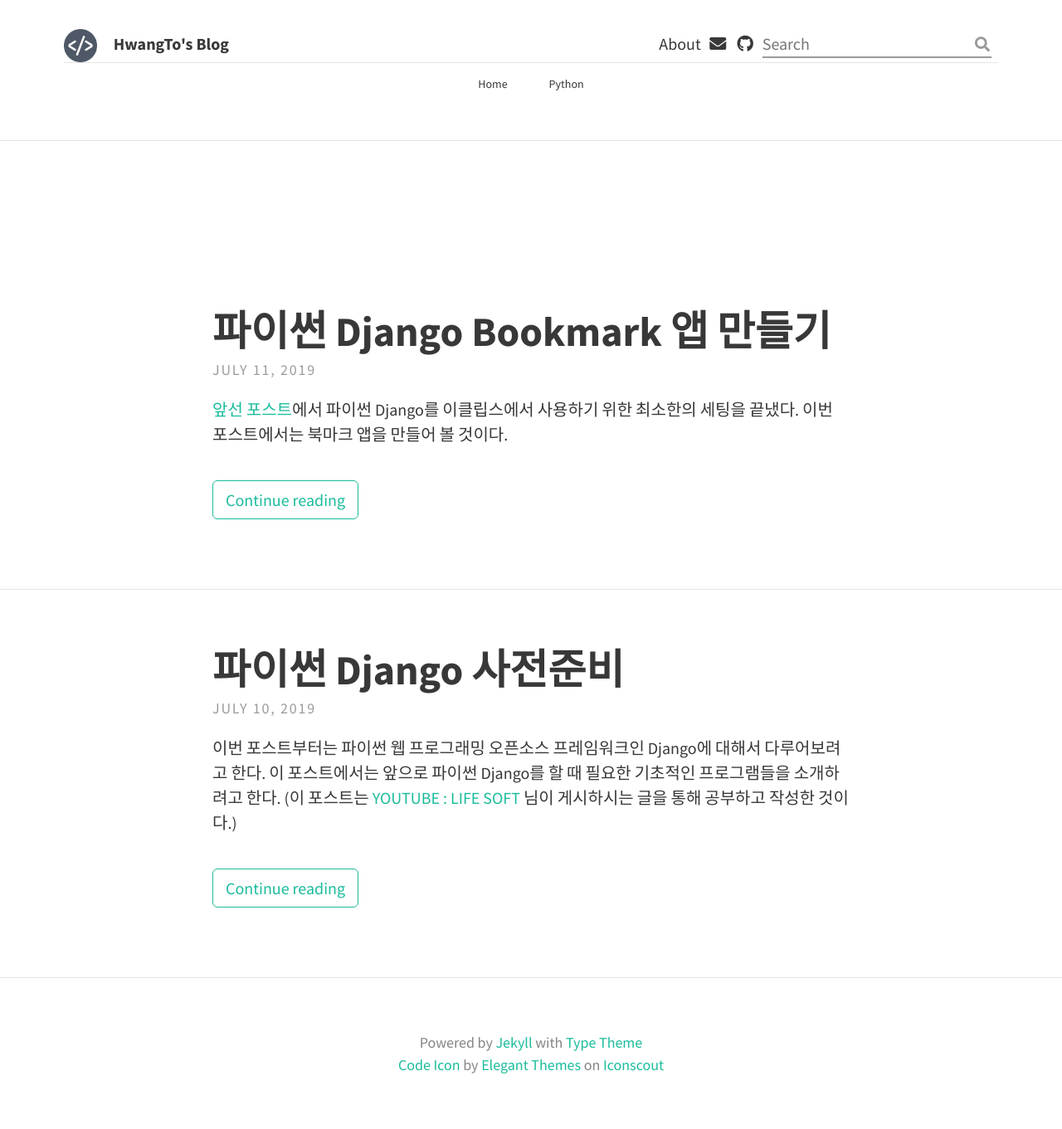
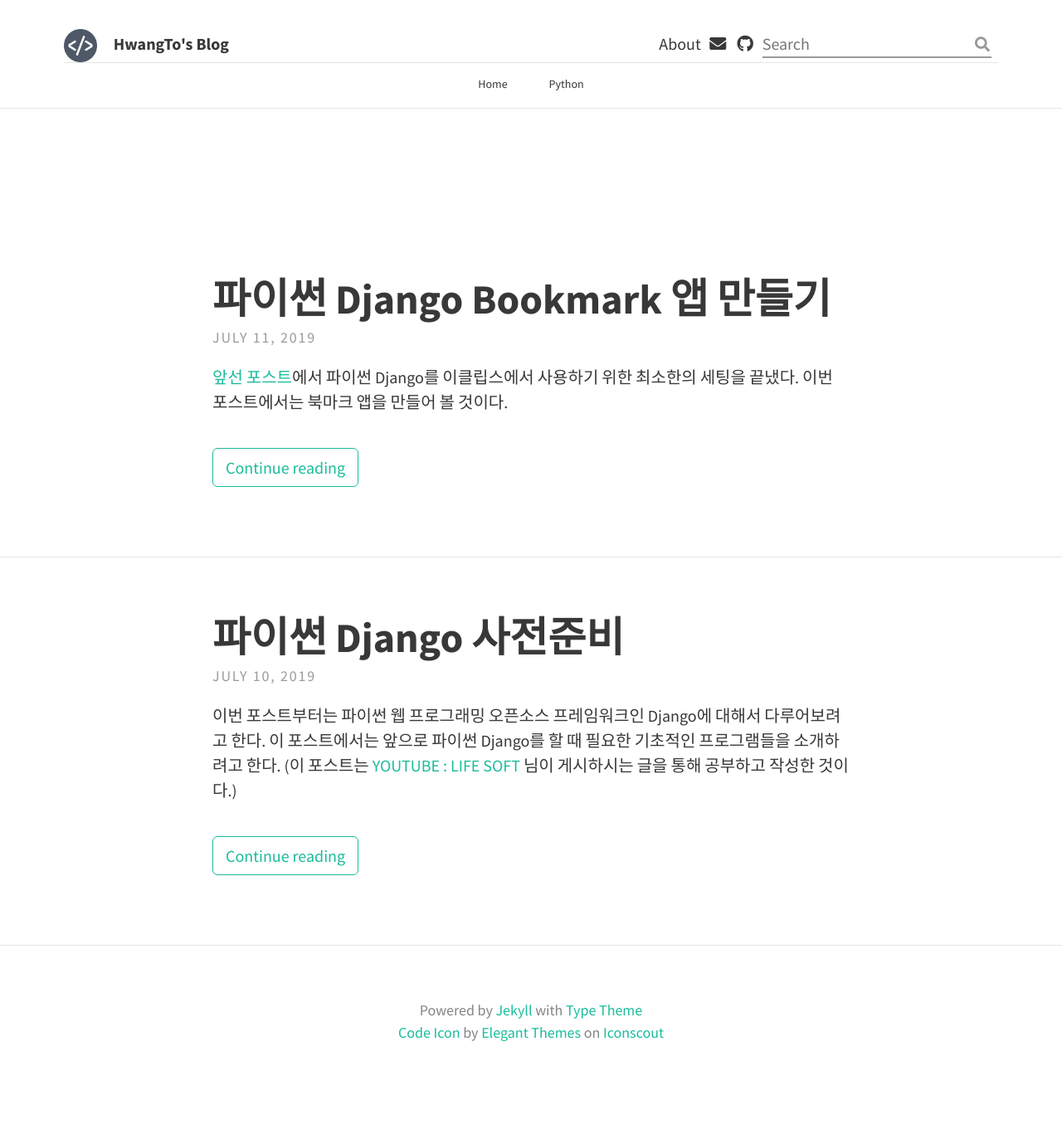
Before and after one commit to HwangToLee/HwangToLee.github.io, a Jekyll site: the page built from index.html, in a window 1280 px wide. Shown: the whole page at 83% size. Built offline with Jekyll 4.4.1, drawn with Linux system fonts in a browser that asks for light colours; nearby versions of some CDN libraries; the list of posts is cut into pages by our own code; after the commit the page ends 1322 px from its top, so only the background shows below that.

Commit message:
Update _utility.scss

```diff
--- a/_sass/base/_utility.scss
+++ b/_sass/base/_utility.scss
@@ -1,6 +1,6 @@
 // Mix-ins
 %padding-small {
-  padding: $padding-x-small $padding-x-small * 2;
+  padding: $padding-x-small $padding-x-small * 2 0%;
   @media (max-width: 1000px) {
     padding: $padding-x-small $padding-x-small 0%;
   }
```
